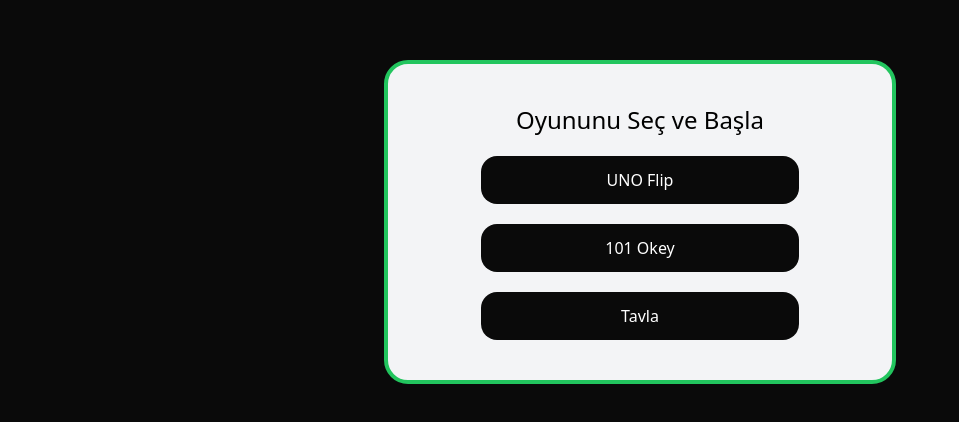
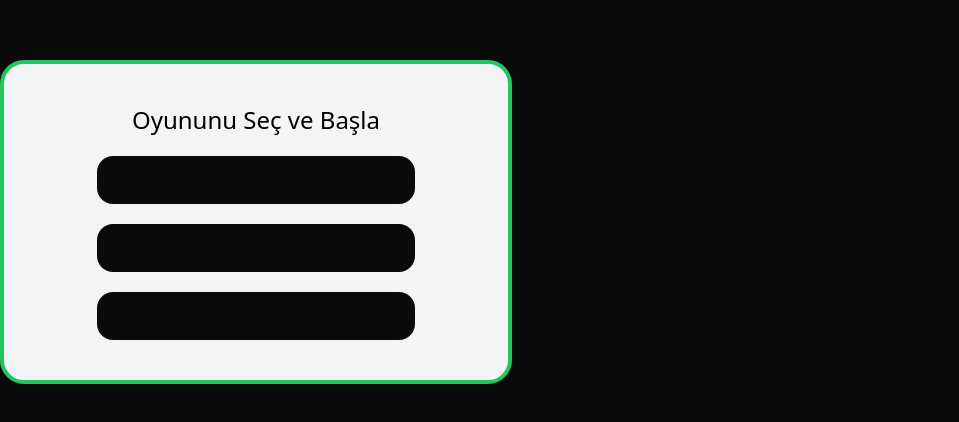
Before and after one commit to sinandmr/score-recorder, a React (Create React App) app: page / in a window 1280 px wide. Shown: the part 178-600 px from the top of the page, without its empty margins (0-959 px from the left). Built offline with nearby package versions, Linux system fonts and the light colour scheme.

Commit message:
Layout and UI Updates

```diff
--- a/package.json
+++ b/package.json
@@ -6,6 +6,7 @@
     "@testing-library/jest-dom": "^5.16.5",
     "@testing-library/react": "^13.4.0",
     "@testing-library/user-event": "^13.5.0",
+    "classnames": "^2.3.2",
     "react": "^18.2.0",
     "react-dom": "^18.2.0",
     "react-scripts": "5.0.1",
--- a/src/App.js
+++ b/src/App.js
@@ -2,7 +2,7 @@ import Router from 'routes';
 
 function App() {
   return (
-    <div className={'h-screen bg-main text-center text-white flex  items-center justify-center'}>
+    <div className={'h-screen w-screen bg-main overflow-hidden flex items-center'}>
       <Router/>
     </div>
   );
--- a/src/components/Button/Button.js
+++ b/src/components/Button/Button.js
@@ -1,12 +1,14 @@
 import { Link } from 'react-router-dom';
+import classnames from 'classnames';
 
-const Button = ({ text, to, ...rest }) => {
+const Button = ({ children, to, styles, ...rest }) => {
   return (
     <button
+      className={classnames( 'text-white h-12 w-3/4 bg-main rounded-2xl hover:text-main hover:bg-secondary hover:border-solid hover:border-2 hover:border-main', styles)}
       {...rest}
-      className={'h-12 w-3/4 bg-main rounded-2xl hover:text-black hover:bg-green-500 hover:border-solid hover:border-4 hover:border-black'}>
+    >
       <Link to={to}>
-        {text}
+        {children}
       </Link>
     </button>
   )
--- /dev/null
+++ b/src/components/Page/Page.js
@@ -0,0 +1,15 @@
+import classnames from 'classnames';
+
+const Page = ({ children, styles = '' }) => {
+  return (
+    <div
+      className={classnames(
+        'p-10 min-w-2/5 w-2/5 mx-auto space-y-10 border-solid border-4 border-secondary overflow-hidden flex flex-col justify-start items-center bg-gray-100 rounded-3xl',
+        styles
+      )}
+    >
+      {children}
+    </div>
+  )
+}
+export default Page;
--- /dev/null
+++ b/src/components/Page/index.js
@@ -0,0 +1 @@
+export { default } from './Page';
--- a/tailwind.config.js
+++ b/tailwind.config.js
@@ -6,7 +6,8 @@ module.exports = {
   theme: {
     extend: {
       colors: {
-        main: '#0A0A0A'
+        main: '#0A0A0A',
+        secondary: '#22c55e'
       }
     },
   },
```
Also changed, not shown: 1 other file (tests, documents, lock files or other folders).
